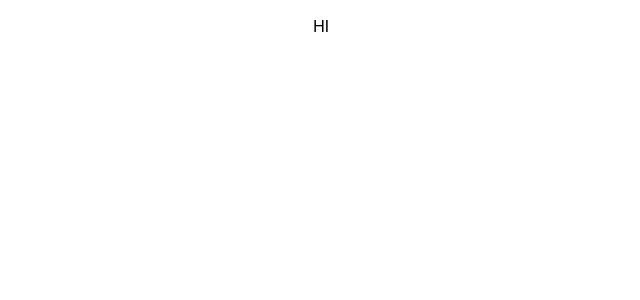
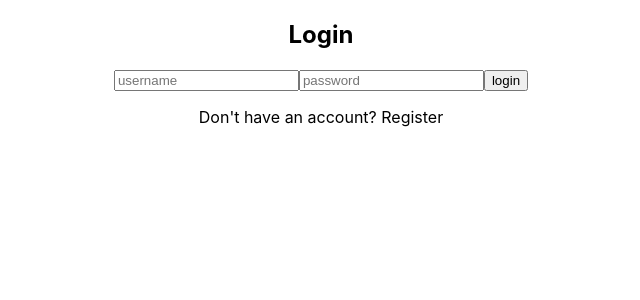
Before and after one commit to lizzymak/SocialMediaApp, a React (Create React App) app in the folder frontend/: page / in a window 1280 px wide. Shown: the top 300 px of the page, without its empty margins (319-959 px from the left). Built offline with nearby package versions, Linux system fonts and the light colour scheme.

Commit message:
login and register

```diff
--- a/frontend/package.json
+++ b/frontend/package.json
@@ -11,8 +11,10 @@
     "@types/node": "^16.18.126",
     "@types/react": "^19.1.6",
     "@types/react-dom": "^19.1.6",
+    "axios": "^1.9.0",
     "react": "^19.1.0",
     "react-dom": "^19.1.0",
+    "react-router-dom": "^7.6.2",
     "react-scripts": "5.0.1",
     "typescript": "^4.9.5",
     "web-vitals": "^2.1.4"
--- a/frontend/src/App.tsx
+++ b/frontend/src/App.tsx
@@ -1,11 +1,21 @@
 import React from 'react';
 import logo from './logo.svg';
 import './App.css';
+import Login from './components/auth'
+import Home from './components/home';
+import { BrowserRouter as Router, Routes, Route } from 'react-router-dom';
 
 function App() {
   return (
     <div className="App">
-      <p>HI</p>
+      {/* <Login></Login> */}
+      <Router>
+        <Routes>
+          <Route path='/' element={<Login/>}/>
+          <Route path='/home' element={<Home/>}/>
+        </Routes>
+      </Router>
+
     </div>
   );
 }
--- /dev/null
+++ b/frontend/src/components/auth.tsx
@@ -0,0 +1,61 @@
+import { useState } from "react"
+import axios from 'axios'
+import { useNavigate } from "react-router-dom"
+
+const Login: React.FC = () => {
+    const [username, setUsername] = useState('')
+    const [password, setPassword] = useState('')
+    const [email, setEmail] = useState('')
+    const [isRegistering, setIsRegistering] = useState(false)
+    const navigate = useNavigate()
+
+    const handleLogin = async(e: React.FormEvent) => {
+        e.preventDefault()
+        const endpoint = isRegistering ? 'register' : 'login'
+        const data = isRegistering ? {username, email, password} : {username, password}
+        try{
+            const response = await axios.post(`http://127.0.0.1:8000/${endpoint}`, data)
+            const token = response.data.token
+            localStorage.setItem('token', token)
+            navigate("/home")
+            console.log('login successful')
+    }
+        catch(err: any){
+            console.log('Login fail', err)
+        }
+    }
+
+
+    return (
+        <>
+        <h2>{isRegistering ? 'Register' : 'Login'}</h2>
+        <form onSubmit={handleLogin}>
+            {isRegistering === true && (
+                <input type="email"
+                value={email}
+                onChange={(e) => setEmail(e.target.value)}
+                placeholder="email" />
+            )}
+
+            <input type="username"
+            value={username}
+            onChange={(e) => setUsername(e.target.value)}
+            placeholder="username"
+            />
+
+            <input type="password"
+            value={password}
+            onChange={(e) => setPassword(e.target.value)}
+            placeholder="password"
+            />
+
+            <button type="submit">login</button>
+        </form>
+        <p onClick={() => setIsRegistering(!isRegistering)}>
+            {isRegistering ? 'Already have an account? Login' : "Don't have an account? Register"}
+        </p>
+        </>
+    )
+}
+
+export default Login
--- /dev/null
+++ b/frontend/src/components/home.tsx
@@ -0,0 +1,6 @@
+const Home: React.FC = () => {
+     return(
+    <h1>HI</h1>
+)
+}
+export default Home
```
Also changed, not shown: 2 other files (tests, documents, lock files or other folders).
